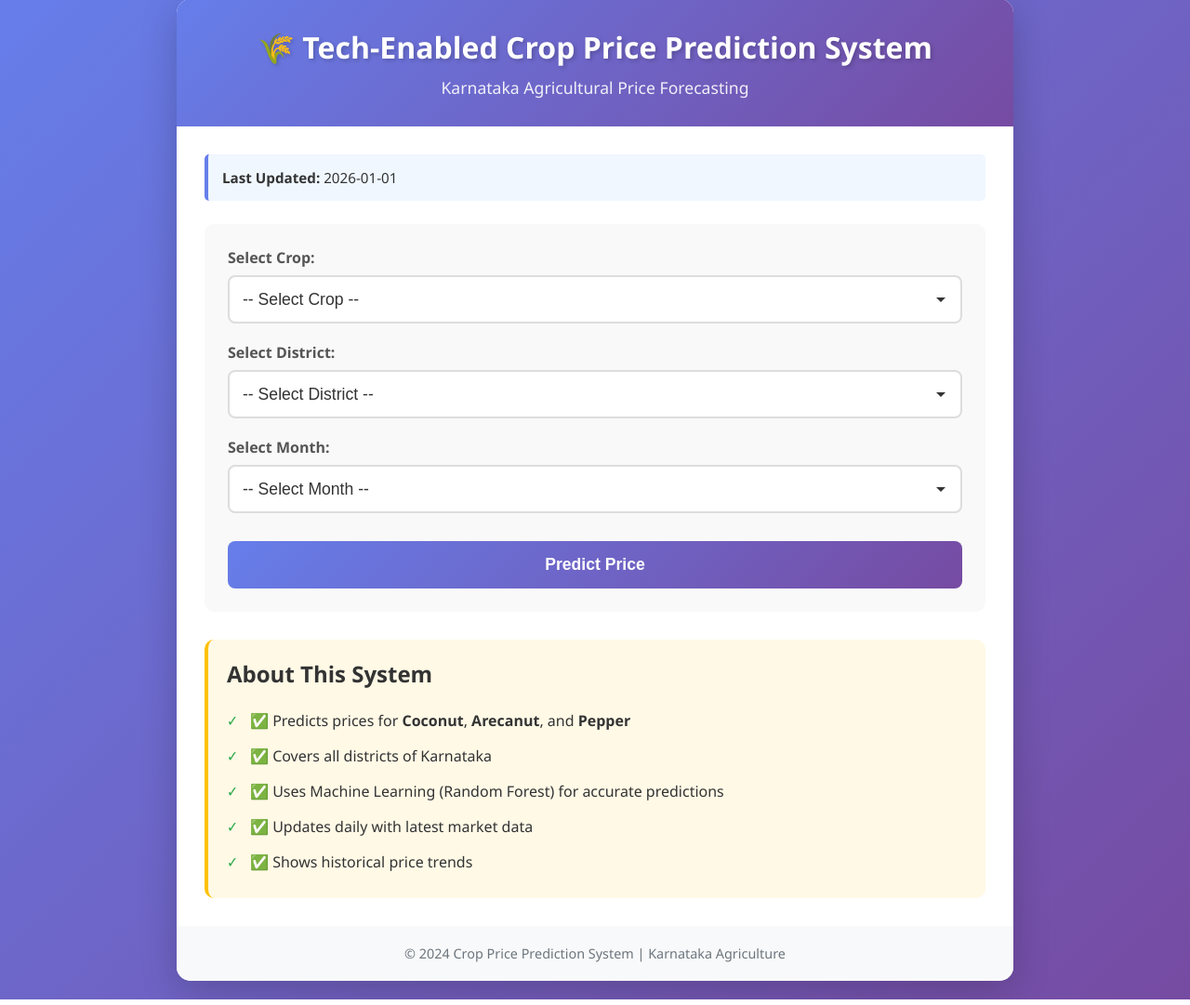
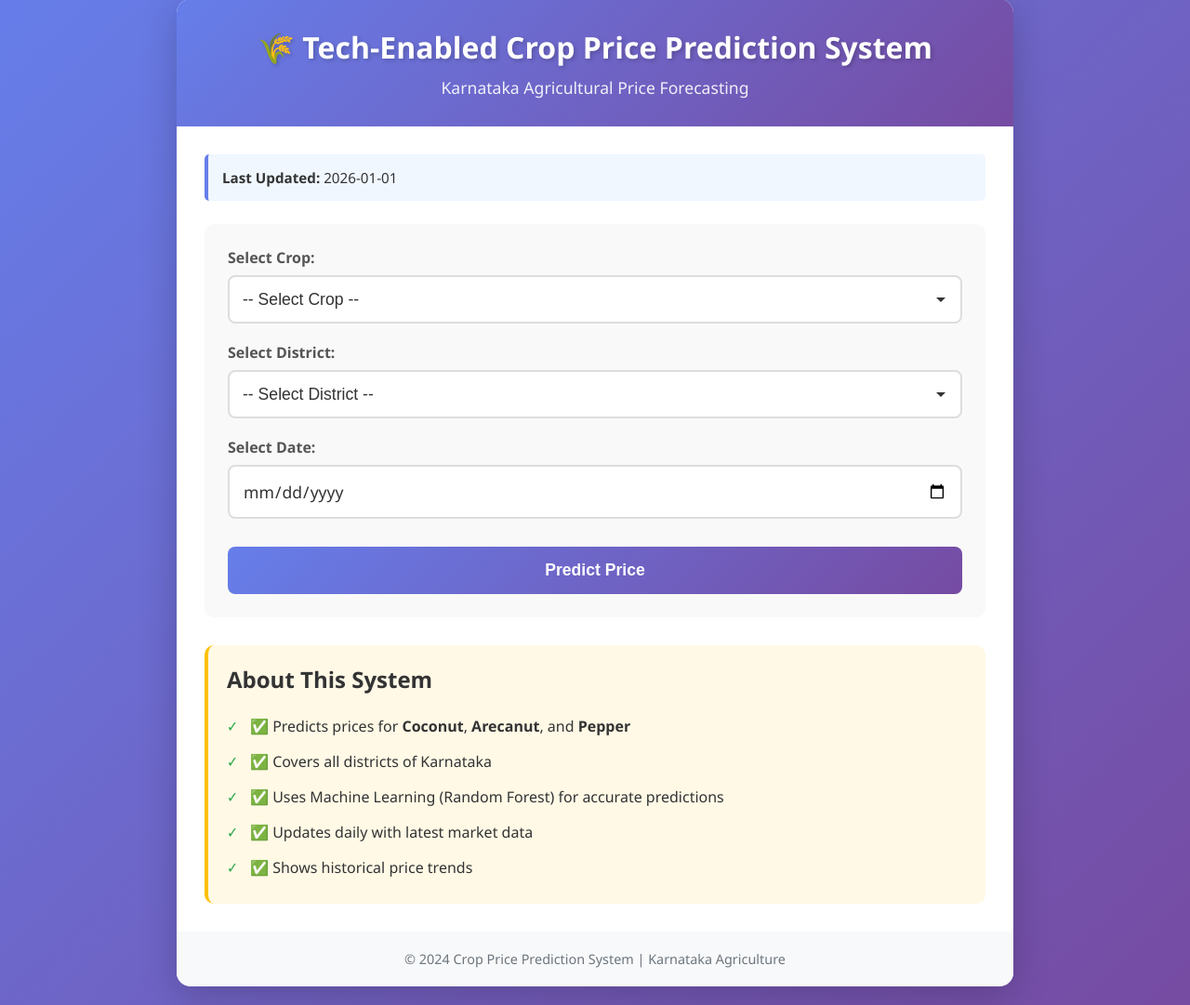
Before and after one commit to MANVITH14/Crop-Price-Prediction, a Flask app: page / in a window 1280 px wide. Shown: the part 21-1102 px from the top of the page at 93% size. Run offline with Flask 2, Linux system fonts and the light colour scheme.

Commit message:
Change from month-based to daily date selection with year support

```diff
--- a/app.py
+++ b/app.py
@@ -34,10 +34,6 @@ KARNATAKA_DISTRICTS = [
 # Valid crops
 VALID_CROPS = ['Coconut', 'Arecanut', 'Pepper']
 
-# Valid months
-MONTHS = ['January', 'February', 'March', 'April', 'May', 'June',
-          'July', 'August', 'September', 'October', 'November', 'December']
-
 
 @app.route('/')
 def index():
@@ -45,10 +41,17 @@ def index():
     Homepage route - displays the main form for crop price prediction
     """
     last_updated = get_last_updated_date()
+    # Set date range for date picker (today to 1 year ahead)
+    today = datetime.now().date()
+    max_date = (datetime.now() + timedelta(days=365)).date()
+    min_date_str = today.strftime('%Y-%m-%d')
+    max_date_str = max_date.strftime('%Y-%m-%d')
+
     return render_template('index.html',
                          districts=KARNATAKA_DISTRICTS,
                          crops=VALID_CROPS,
-                         months=MONTHS,
+                         min_date=min_date_str,
+                         max_date=max_date_str,
                          last_updated=last_updated)
 
 
@@ -61,7 +64,7 @@ def predict():
         # Get form data
         crop = request.form.get('crop', '').strip()
         district = request.form.get('district', '').strip()
-        month = request.form.get('month', '').strip()
+        date_str = request.form.get('date', '').strip()
 
         # Validate inputs
         if not crop or crop not in VALID_CROPS:
@@ -72,9 +75,22 @@ def predict():
             return render_template('error.html',
                                  error_message="Invalid district selected. Please select a valid Karnataka district.")
 
-        if not month or month not in MONTHS:
+        if not date_str:
             return render_template('error.html',
-                                 error_message="Invalid month selected. Please select a valid month.")
+                                 error_message="Please select a valid date.")
+
+        # Parse and validate date
+        try:
+            selected_date = datetime.strptime(date_str, '%Y-%m-%d').date()
+            today = datetime.now().date()
+            max_date = (datetime.now() + timedelta(days=365)).date()
+
+            if selected_date < today or selected_date > max_date:
+                return render_template('error.html',
+                                     error_message="Please select a date between today and one year from now.")
+        except ValueError:
+            return render_template('error.html',
+                                 error_message="Invalid date format. Please select a valid date.")
 
         # Ensure model is trained
         train_model_if_needed()
@@ -86,7 +102,7 @@ def predict():
                                  error_message="Model not found. Please train the model first.")
 
         # Make prediction
-        predicted_price = predict_price(crop, district, month)
+        predicted_price = predict_price(crop, district, selected_date)
 
         if predicted_price is None:
             return render_template('error.html',
@@ -96,15 +112,19 @@ def predict():
         historical_data = get_historical_data(crop, district)
 
         # Generate trend graph
-        graph_url = generate_trend_graph(historical_data, crop, district, month, predicted_price)
+        graph_url = generate_trend_graph(historical_data, crop, district, selected_date, predicted_price)
 
         # Get last updated date
         last_updated = get_last_updated_date()
 
+        # Format date for display
+        formatted_date = selected_date.strftime('%B %d, %Y')
+
         return render_template('result.html',
                              crop=crop,
                              district=district,
-                             month=month,
+                             date=formatted_date,
+                             date_raw=date_str,
                              predicted_price=round(predicted_price, 2),
                              graph_url=graph_url,
                              last_updated=last_updated)
@@ -114,7 +134,7 @@ def predict():
                              error_message=f"An error occurred: {str(e)}. Please try again.")
 
 
-def generate_trend_graph(historical_data, crop, district, month, predicted_price):
+def generate_trend_graph(historical_data, crop, district, selected_date, predicted_price):
     """
     Generate historical price trend graph with predicted price
     Returns base64 encoded image URL
@@ -130,8 +150,8 @@ def generate_trend_graph(historical_data, crop, district, month, predicted_price
             plt.plot(dates, prices, 'b-', linewidth=2, label='Historical Prices', marker='o', markersize=4)
 
         # Add predicted price point
-        current_date = datetime.now()
-        plt.plot(current_date, predicted_price, 'ro', markersize=10, label=f'Predicted Price ({month})')
+        pred_date = pd.to_datetime(selected_date)
+        plt.plot(pred_date, predicted_price, 'ro', markersize=10, label=f'Predicted Price ({selected_date.strftime("%b %d, %Y")})')
 
         plt.xlabel('Date', fontsize=12, fontweight='bold')
         plt.ylabel('Price (₹ per quintal)', fontsize=12, fontweight='bold')
@@ -165,7 +185,7 @@ def api_predict():
         data = request.get_json()
         crop = data.get('crop', '').strip()
         district = data.get('district', '').strip()
-        month = data.get('month', '').strip()
+        date_str = data.get('date', '').strip()
 
         # Validate inputs
         if crop not in VALID_CROPS:
@@ -174,14 +194,20 @@ def api_predict():
         if district not in KARNATAKA_DISTRICTS:
             return jsonify({'error': 'Invalid district'}), 400
 
-        if month not in MONTHS:
-            return jsonify({'error': 'Invalid month'}), 400
+        if not date_str:
+            return jsonify({'error': 'Invalid date'}), 400
+
+        # Parse date
+        try:
+            selected_date = datetime.strptime(date_str, '%Y-%m-%d').date()
+        except ValueError:
+            return jsonify({'error': 'Invalid date format. Use YYYY-MM-DD'}), 400
 
         # Ensure model is trained
         train_model_if_needed()
 
         # Make prediction
-        predicted_price = predict_price(crop, district, month)
+        predicted_price = predict_price(crop, district, selected_date)
 
         if predicted_price is None:
             return jsonify({'error': 'Prediction failed'}), 500
@@ -189,7 +215,8 @@ def api_predict():
         return jsonify({
             'crop': crop,
             'district': district,
-            'month': month,
+            'date': date_str,
+            'formatted_date': selected_date.strftime('%B %d, %Y'),
             'predicted_price': round(predicted_price, 2),
             'unit': '₹ per quintal',
             'last_updated': get_last_updated_date()
--- a/static/css/style.css
+++ b/static/css/style.css
@@ -129,6 +129,39 @@ main {
     border-color: #667eea;
     box-shadow: 0 0 0 3px rgba(102, 126, 234, 0.1);
     transform: scale(1.01);
+}
+
+/* Date Input Styling */
+.form-group input[type="date"] {
+    width: 100%;
+    padding: 14px;
+    border: 2px solid #ddd;
+    border-radius: 8px;
+    font-size: 1.1em;
+    font-weight: 500;
+    background: white;
+    cursor: pointer;
+    transition: border-color 0.3s, transform 0.2s ease, box-shadow 0.3s ease, background-color 0.3s;
+    color: #333;
+    font-family: 'Segoe UI', Tahoma, Geneva, Verdana, sans-serif;
+}
+
+.form-group input[type="date"]:hover {
+    border-color: #667eea;
+}
+
+.form-group input[type="date"]:focus {
+    outline: none;
+    border-color: #667eea;
+    box-shadow: 0 0 0 3px rgba(102, 126, 234, 0.1);
+    transform: scale(1.01);
+}
+
+.form-group input[type="date"]:not([value=""]) {
+    background-color: #f0f7ff;
+    border-color: #667eea;
+    color: #667eea;
+    font-weight: 600;
 }
 
 /* Selected Value Display */
--- a/templates/index.html
+++ b/templates/index.html
@@ -49,16 +49,11 @@
                     </div>
 
                     <div class="form-group">
-                        <label for="month">Select Month:</label>
-                        <select name="month" id="month" required>
-                            <option value="">-- Select Month --</option>
-                            {% for month in months %}
-                            <option value="{{ month }}">{{ month }}</option>
-                            {% endfor %}
-                        </select>
-                        <div class="selected-value" id="month-selected">
+                        <label for="date">Select Date:</label>
+                        <input type="date" name="date" id="date" required min="{{ min_date }}" max="{{ max_date }}">
+                        <div class="selected-value" id="date-selected">
                             <span class="selected-label">Selected:</span>
-                            <span class="selected-text" id="month-text">None</span>
+                            <span class="selected-text" id="date-text">None</span>
                         </div>
                     </div>
 
@@ -88,7 +83,7 @@
         const body = document.body;
         const cropSelect = document.getElementById('crop');
         const districtSelect = document.getElementById('district');
-        const monthSelect = document.getElementById('month');
+        const dateInput = document.getElementById('date');
 
         // Color schemes for different crops
         const cropColors = {
@@ -103,10 +98,10 @@
         function updateBackground() {
             const crop = cropSelect.value;
             const district = districtSelect.value;
-            const month = monthSelect.value;
+            const date = dateInput.value;
 
             // If all three are selected, use crop-specific color
-            if (crop && district && month) {
+            if (crop && district && date) {
                 const color = cropColors[crop] || defaultBg;
                 body.style.background = color;
                 body.style.transition = 'background 0.5s ease';
@@ -117,8 +112,8 @@
                 body.style.background = color;
                 body.style.transition = 'background 0.5s ease';
             }
-            // If only district or month selected, use subtle color
-            else if (district || month) {
+            // If only district or date selected, use subtle color
+            else if (district || date) {
                 body.style.background = 'linear-gradient(135deg, #a8edea 0%, #fed6e3 100%)';
                 body.style.transition = 'background 0.5s ease';
             }
@@ -129,11 +124,19 @@
             }
         }
 
+        // Format date for display
+        function formatDate(dateStr) {
+            if (!dateStr) return 'None';
+            const date = new Date(dateStr + 'T00:00:00');
+            const options = { year: 'numeric', month: 'long', day: 'numeric' };
+            return date.toLocaleDateString('en-US', options);
+        }
+
         // Update selected value display and styling
         function updateSelectedDisplay() {
             const crop = cropSelect.value;
             const district = districtSelect.value;
-            const month = monthSelect.value;
+            const date = dateInput.value;
 
             // Update crop display
             document.getElementById('crop-text').textContent = crop || 'None';
@@ -167,24 +170,25 @@
                 districtSelect.style.fontWeight = '500';
             }
 
-            // Update month display
-            document.getElementById('month-text').textContent = month || 'None';
-            document.getElementById('month-selected').style.display = month ? 'flex' : 'none';
-            // Update select styling
-            if (month) {
-                monthSelect.style.backgroundColor = '#f0f7ff';
-                monthSelect.style.borderColor = '#667eea';
-                monthSelect.style.color = '#667eea';
-                monthSelect.style.fontWeight = '600';
+            // Update date display
+            const formattedDate = formatDate(date);
+            document.getElementById('date-text').textContent = formattedDate;
+            document.getElementById('date-selected').style.display = date ? 'flex' : 'none';
+            // Update input styling
+            if (date) {
+                dateInput.style.backgroundColor = '#f0f7ff';
+                dateInput.style.borderColor = '#667eea';
+                dateInput.style.color = '#667eea';
+                dateInput.style.fontWeight = '600';
             } else {
-                monthSelect.style.backgroundColor = 'white';
-                monthSelect.style.borderColor = '#ddd';
-                monthSelect.style.color = '#333';
-                monthSelect.style.fontWeight = '500';
+                dateInput.style.backgroundColor = 'white';
+                dateInput.style.borderColor = '#ddd';
+                dateInput.style.color = '#333';
+                dateInput.style.fontWeight = '500';
             }
         }
 
-        // Add event listeners for all selects
+        // Add event listeners for all inputs
         cropSelect.addEventListener('change', function() {
             updateBackground();
             updateSelectedDisplay();
@@ -193,7 +197,7 @@
             updateBackground();
             updateSelectedDisplay();
         });
-        monthSelect.addEventListener('change', function() {
+        dateInput.addEventListener('change', function() {
             updateBackground();
             updateSelectedDisplay();
         });
@@ -206,11 +210,11 @@
         document.getElementById('prediction-form').addEventListener('submit', function(e) {
             const crop = document.getElementById('crop').value;
             const district = document.getElementById('district').value;
-            const month = document.getElementById('month').value;
+            const date = document.getElementById('date').value;
 
-            if (!crop || !district || !month) {
+            if (!crop || !district || !date) {
                 e.preventDefault();
-                alert('Please fill in all fields');
+                alert('Please fill in all fields including date');
                 return false;
             }
         });
--- a/templates/result.html
+++ b/templates/result.html
@@ -25,8 +25,8 @@
                         <span class="value">{{ district }}</span>
                     </div>
                     <div class="info-item">
-                        <span class="label">Month:</span>
-                        <span class="value">{{ month }}</span>
+                        <span class="label">Date:</span>
+                        <span class="value">{{ date }}</span>
                     </div>
                     <div class="info-item highlight">
                         <span class="label">Predicted Price:</span>
```
Also changed, not shown: model/predict.py (+15 -20 lines).
